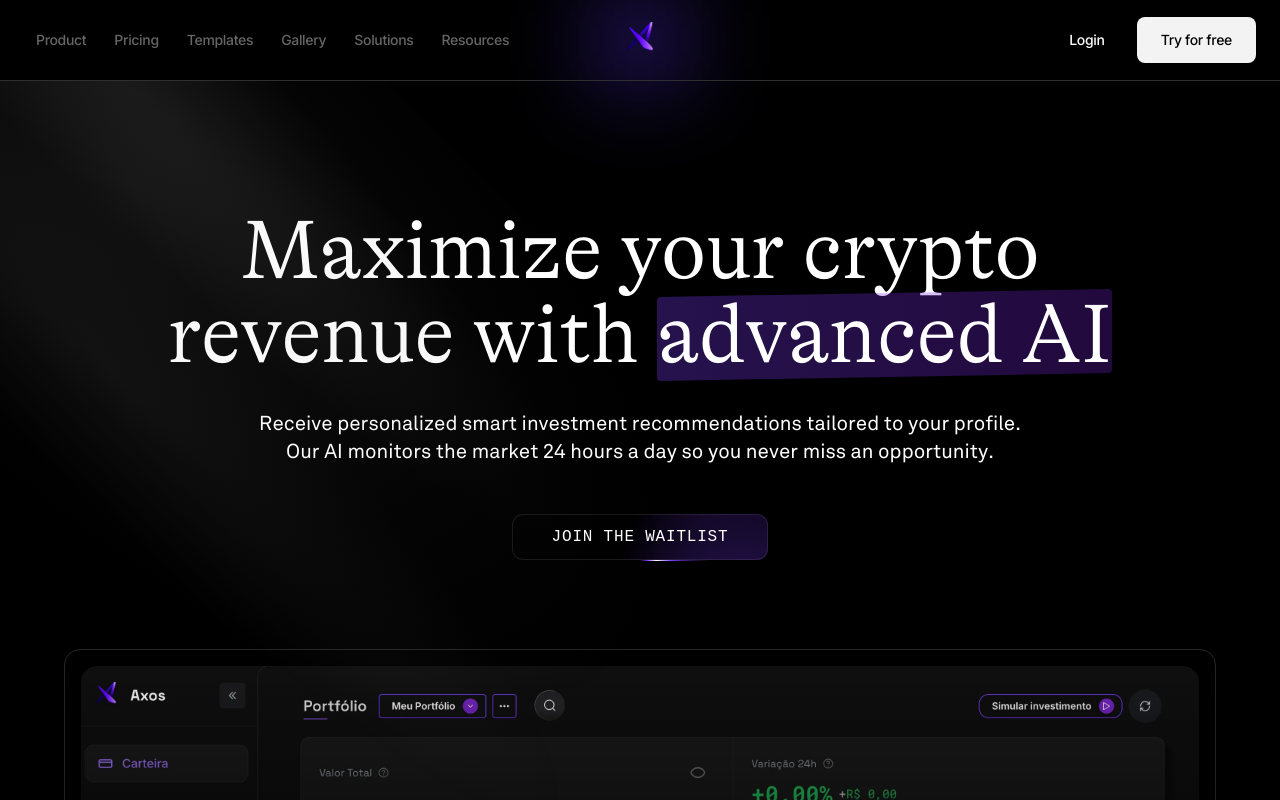
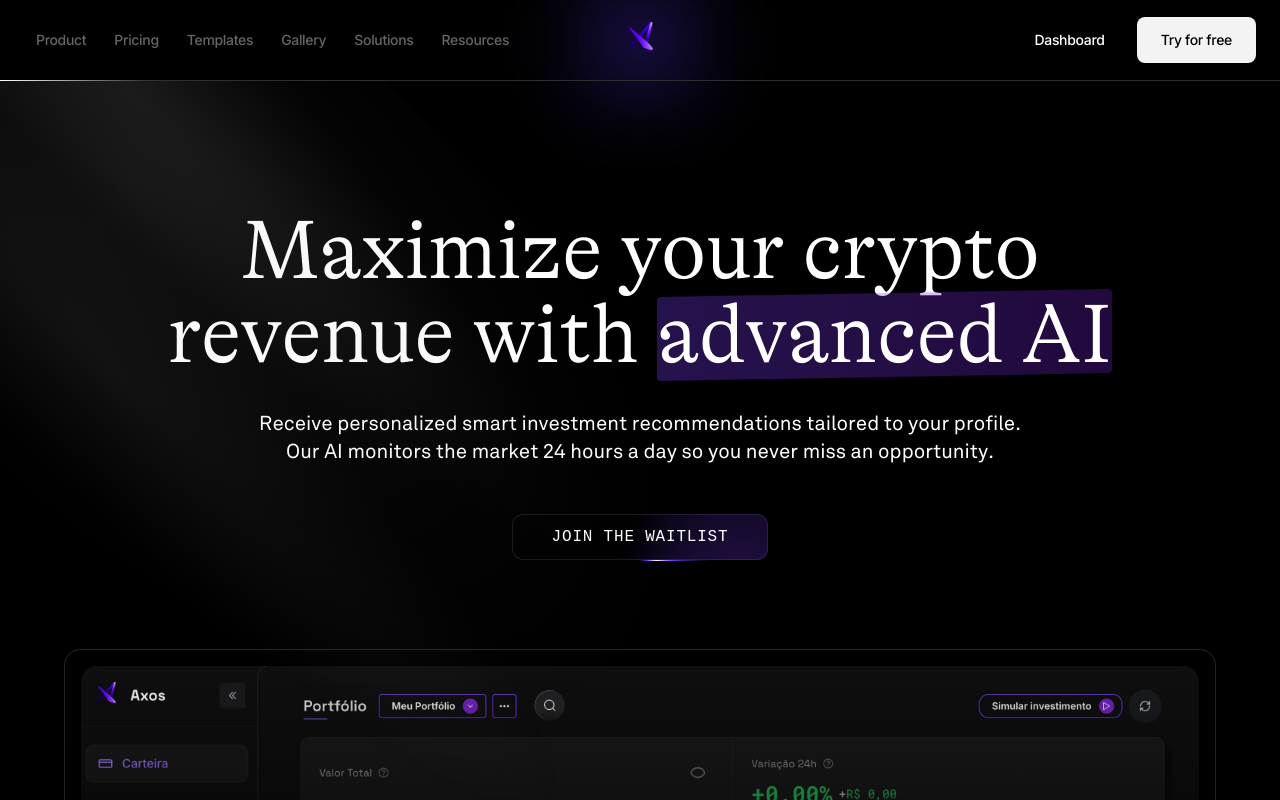
Before and after one commit to Benebo7/axos-landingpage, a Next.js app: page / in a window 1280 px wide. Shown: the top 800 px of the page. Built offline with nearby package versions, Linux system fonts and the light colour scheme; no server answers; a web font is replaced by a local one.

Commit message:
dashboard

```diff
--- a/components/ui/header-section.tsx
+++ b/components/ui/header-section.tsx
@@ -107,7 +107,7 @@ export function HeaderSection({ className }: HeaderSectionProps) {
             href="/dashboard"
             className="px-6 py-2 rounded-lg text-sm font-medium text-white hover:text-white/70 transition-colors leading-[22.4px] tracking-[-0.32px]"
           >
-            Login
+            Dashboard
           </Link>
           <Link
             href="#"
```
